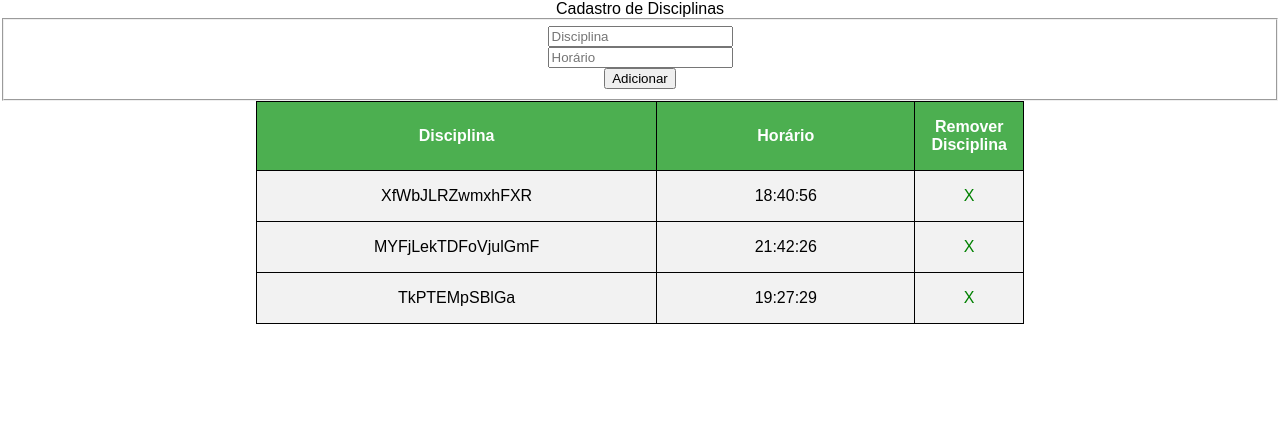
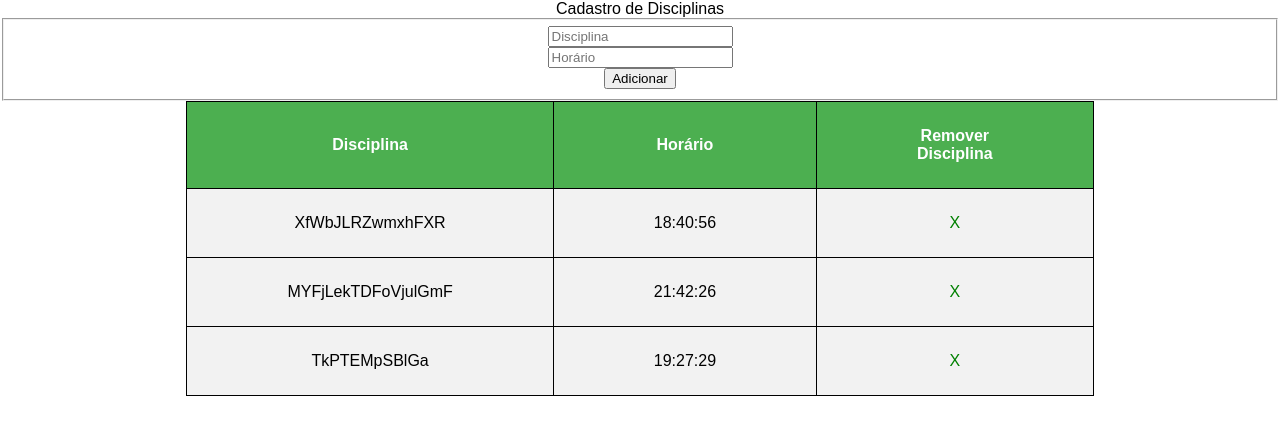
Before and after one commit to luuishenriique/Heal-Lab, a PHP site: page /cadastro_disciplinas.php in a window 1280 px wide. Shown: the part 70-505 px from the top of the page. Run offline with PHP 8.4, Linux system fonts and the light colour scheme.

Commit message:
Corrigindo o padding da tabela

```diff
--- a/projetos/proIFPE/css/estilo.css
+++ b/projetos/proIFPE/css/estilo.css
@@ -36,7 +36,7 @@ table, th, td{
         border-collapse: collapse;
         border-spacing: 0;
         text-align: center;
-        padding: 16px;
+        padding: 25px 100px;
         border-color: black;
         border: 1px solid black;
         width: 60%;
```
